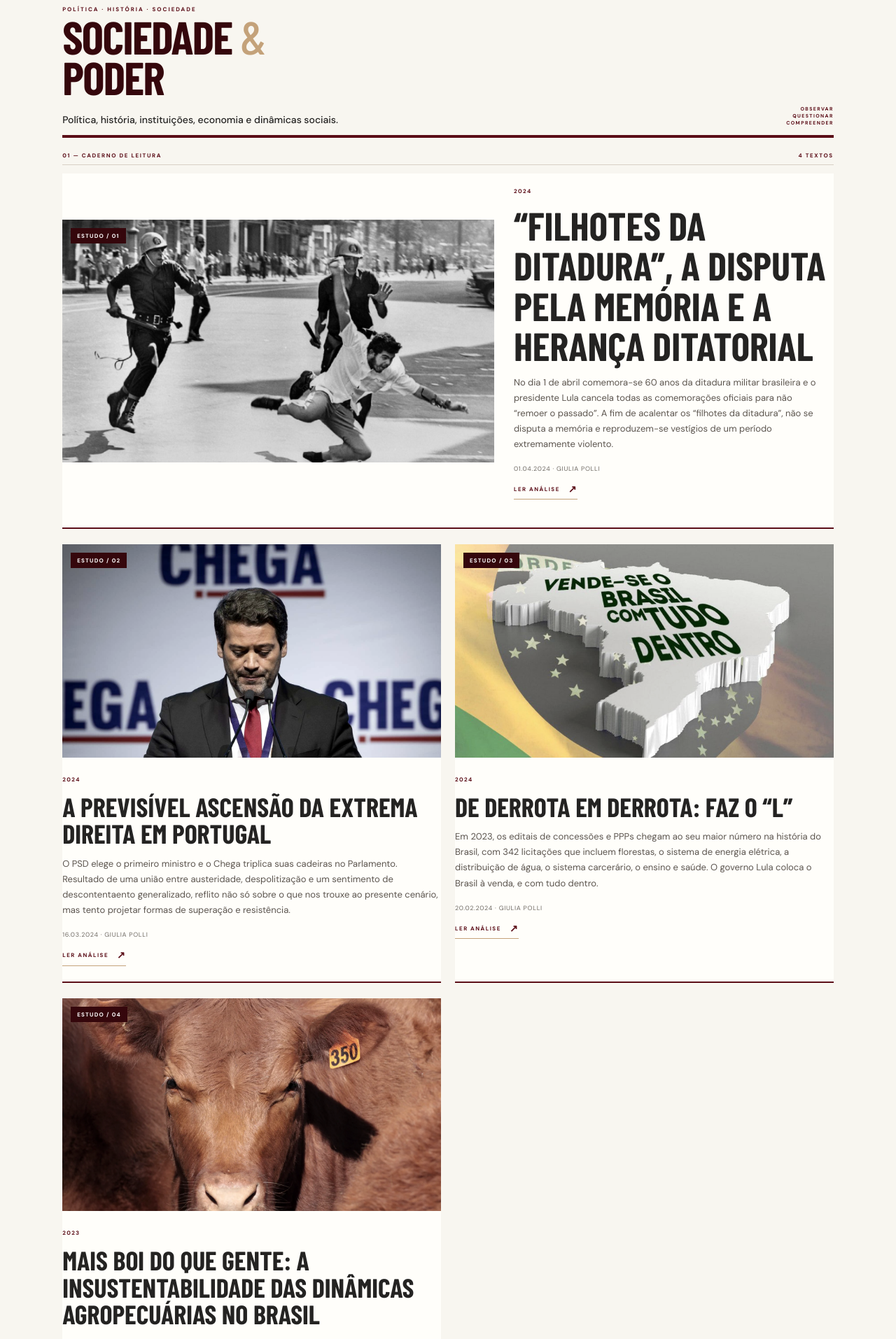
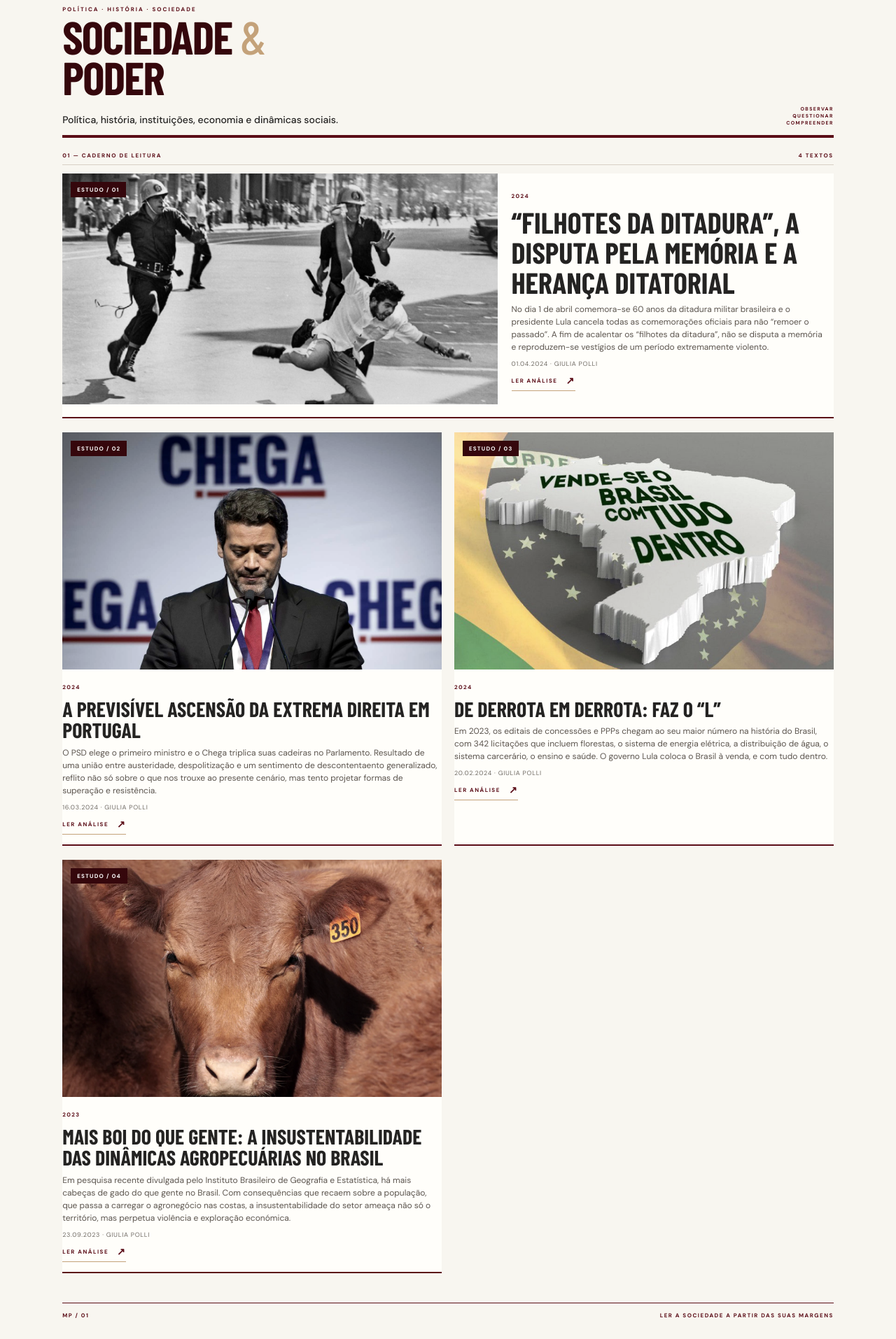
Before and after one commit to gmonteiropolli-design/Margens-da-Polis, a Jekyll site: the page built from categoria/sociedade-e-poder/index.html, in a window 1280 px wide. Shown: the part 332-2246 px from the top of the page at 70% size. Built offline with Jekyll 4.4.1, drawn with Linux system fonts in a browser that asks for light colours; some web fonts are replaced.

Commit message:
Compactar cartões nas secções Sociedade e Cultura

```diff
--- a/assets/css/style.css
+++ b/assets/css/style.css
@@ -3025,3 +3025,33 @@ body.archive-site .archive-page{
 @media(max-width:600px){
   .about-masthead h1{font-size:clamp(40px,10.5vw,56px)}
 }
+
+
+/* SOCIEDADE E PODER + CULTURA E IDEIAS — maior densidade sem mudar a composição */
+.society-feed{gap:20px 18px}
+.society-card-lead{gap:20px;padding-bottom:18px}
+.society-card-lead .society-card-visual>a{aspect-ratio:16/8.5}
+.society-card-visual>a{aspect-ratio:16/10}
+.society-card-copy{padding:12px 0 14px}
+.society-card-lead .society-card-copy{padding:8px 8px 8px 0}
+.society-card-copy h2{font-size:clamp(21px,2.4vw,30px);margin:8px 0}
+.society-card-lead h2{font-size:clamp(29px,3.3vw,42px)}
+.society-card-copy p{font-size:12px;line-height:1.5;margin:0}
+.society-card-copy .story-meta{margin-top:9px}
+.society-card-copy .section-read-link{margin-top:9px}
+.culture-feed{gap:26px 22px}
+.culture-card-image{aspect-ratio:4/3}
+.culture-card-tall .culture-card-image{aspect-ratio:4/3}
+.culture-card-wide{gap:20px}
+.culture-card-copy{padding:10px 2px 0}
+.culture-card-copy h2{font-size:clamp(22px,2.4vw,31px);margin:7px 0}
+.culture-card-wide .culture-card-copy h2{font-size:clamp(27px,3vw,39px)}
+.culture-card-copy p{font-size:12px;line-height:1.5;margin:0}
+.culture-card-copy .section-read-link{margin-top:9px}
+@media(max-width:760px){
+ .society-feed,.culture-feed{gap:20px 15px}
+ .society-card-lead .society-card-visual>a{aspect-ratio:16/9}
+ .society-card-copy h2{font-size:24px}
+ .society-card-lead h2{font-size:30px}
+ .culture-card-tall .culture-card-image{aspect-ratio:16/10}
+}
```
